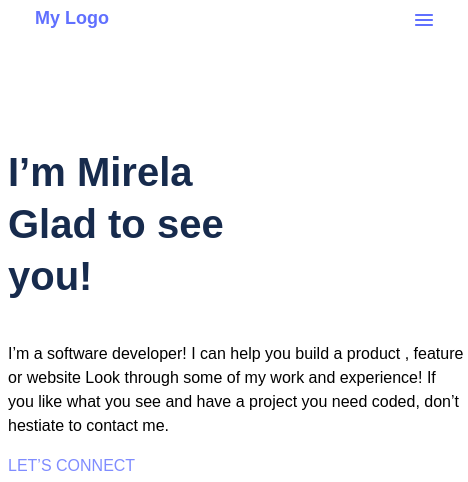
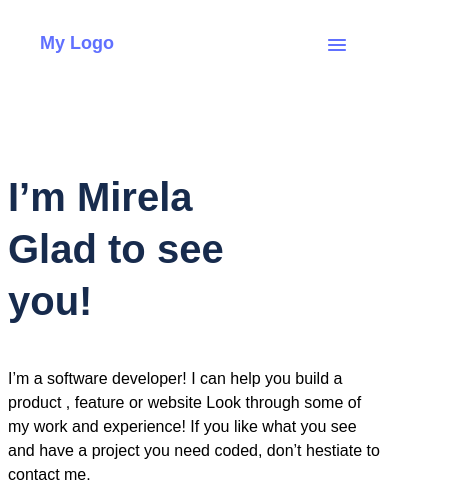
Before and after one commit to mirelapitt/portifolio-mobile-skeleton, a website: page index.html in a window 390 px wide. Shown: the top 482 px of the page, 468 px wide, since content can reach past the window. Drawn offline with Linux system fonts and the light colour scheme.

Commit message:
make the page responsive

```diff
--- a/index.css
+++ b/index.css
@@ -10,12 +10,13 @@ body {
 
 .first-section {
   background-image: url('./images/header-shapes-mobile.jpg');
-  height: 95vh;
-  width: 55vh;
-  background-position: 0 49px;
+  height: 110vh;
+  background-position: center;
   background-repeat: no-repeat;
+  background-size: inherit;
   margin: 0;
   display: block;
+  width: 100vw;
 }
 
 .first-container {
@@ -26,8 +27,8 @@ body {
 .header {
   display: flex;
   justify-content: space-between;
-  margin: 0 11px;
-  margin-top: -25px;
+  padding: 0 16px;
+
 }
 
 .my-logo {
--- a/index.html
+++ b/index.html
@@ -10,10 +10,12 @@
 </head>
 
 <body>
-  <div class="font">
-    <section class="first-section">
+  <section class="first-section">
+     <div class="font">
+
       <div class="first-container">
         <div class="font">
+
           <header class="header">
             <a class="my-logo">My Logo</a>
             <nav class="hamburger">
@@ -26,6 +28,7 @@
               </ul>
             </nav>
           </header>
+
 
           <section class="section1">
             <h1 class="first-para">
```
